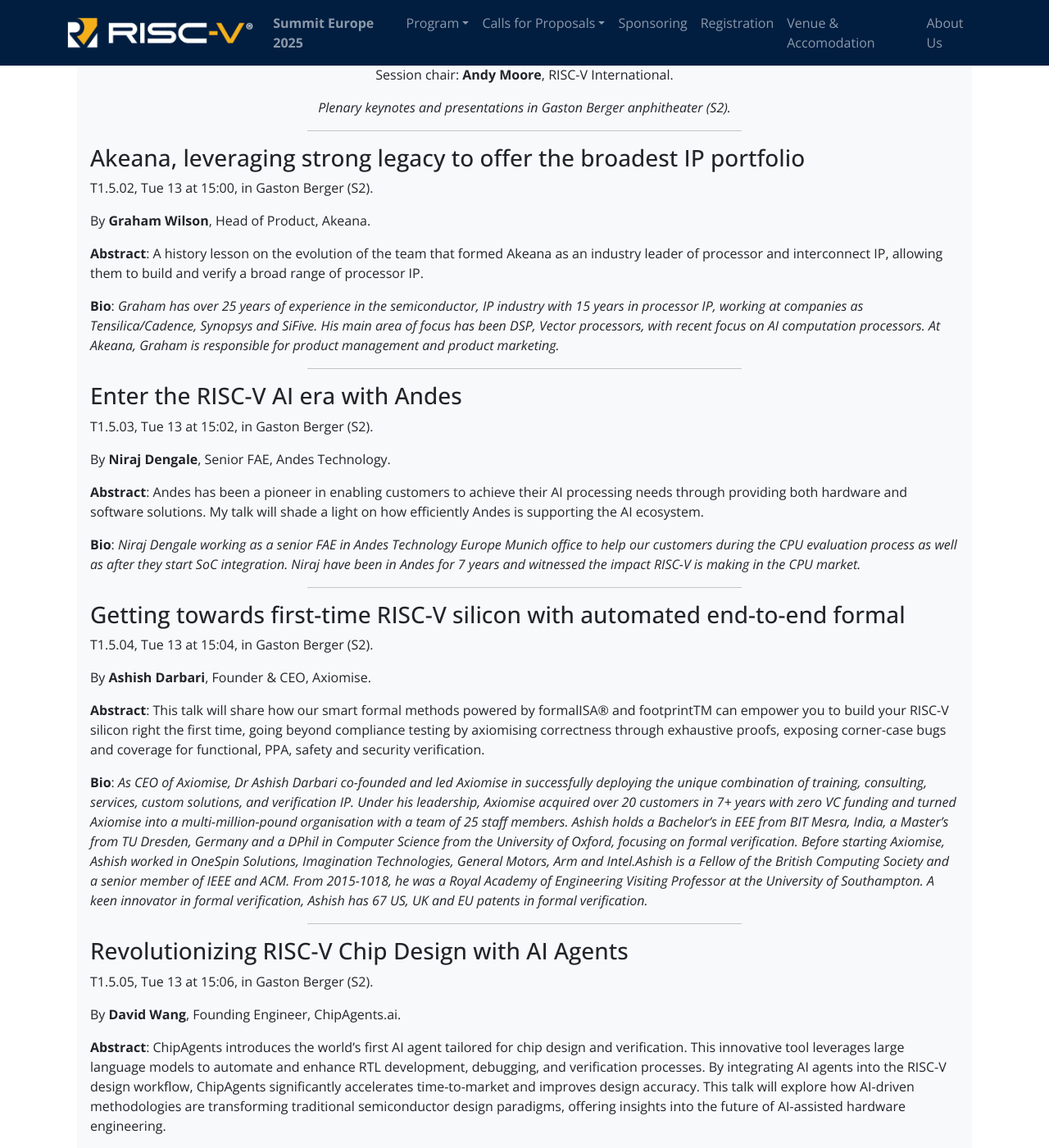
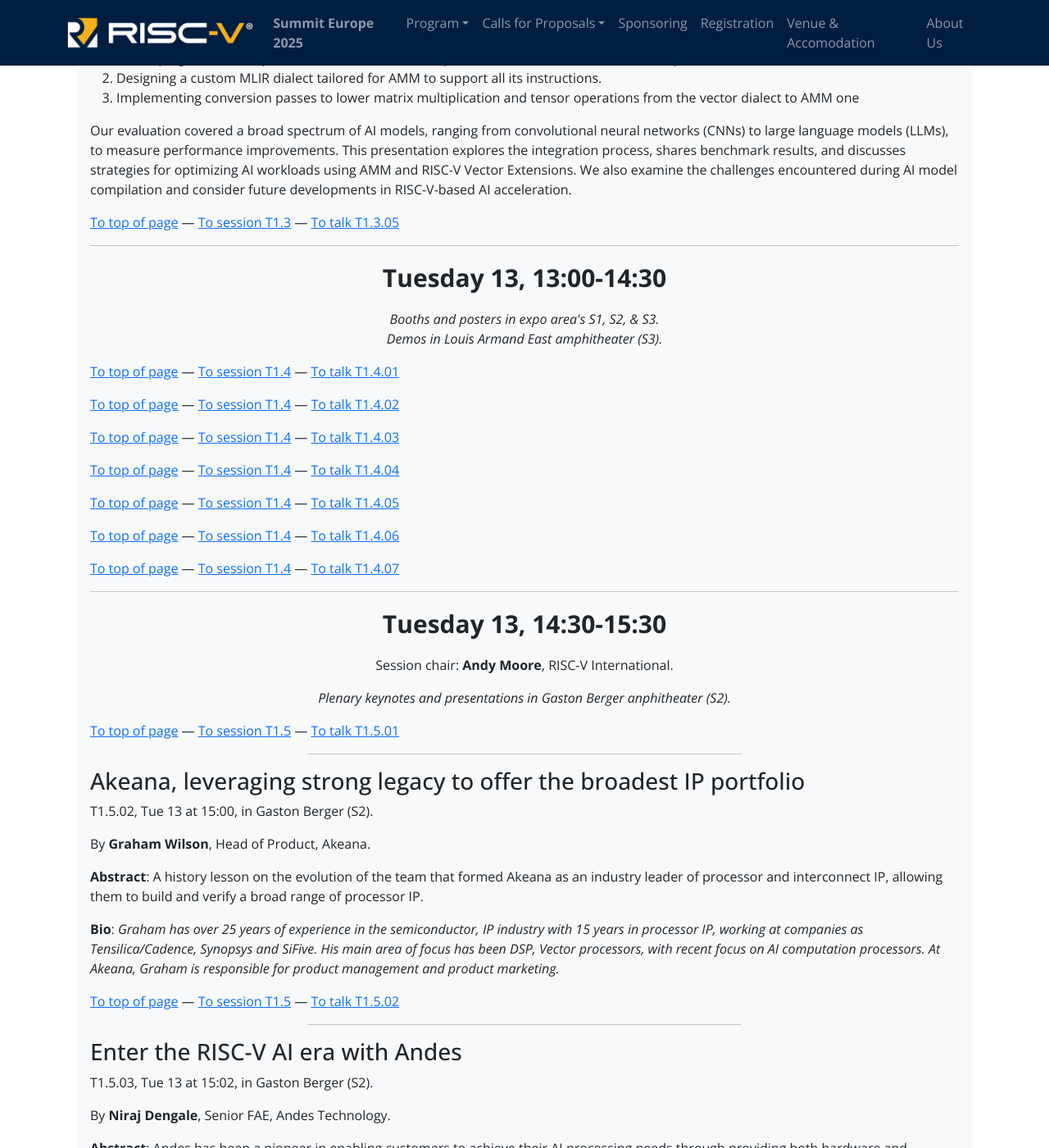
Before and after one commit to riscv-europe/summit-website-development, a Jekyll site: the page built from summit/2025/presentations.md, in a window 1280 px wide and 1400 px high, scrolled down 6537 px. Shown: the whole window at 82% size. Built offline with Jekyll 4.4.1, drawn with Linux system fonts in a browser that asks for light colours; some of the changed text lies outside the part shown.

Commit message:
Add: back navigation links after each talk.

```diff
--- a/summit/2025/presentations.md
+++ b/summit/2025/presentations.md
@@ -105,6 +105,7 @@
 {% assign presentation  = presentation_[0] %}
 {% unless presentation.Status == "OnHold" %}
 <hr style="width:50%;;margin-left:25%">
+<a id="T{{ slot.SlotId }}"></a>
 ### {{ presentation['TalkTitle'] | strip_newlines }}
 
 T{{ slot.SlotId }}, {{ session.DayShort  }} at {{ slot.Start }}, in {{ location }}.
@@ -154,6 +155,7 @@
 {% endunless %}
 {% endif %}
 {% endif %}
+<p><a href="presentations.html">To top of page</a> &mdash; <a href="#T{{ session.SessionId }}">To session T{{ session.SessionId }}</a> &mdash; <a href="#T{{ slot.SlotId }}">To talk T{{ slot.SlotId }}</a></p>
 {% endfor %}
 {% endfor %}
 
```
